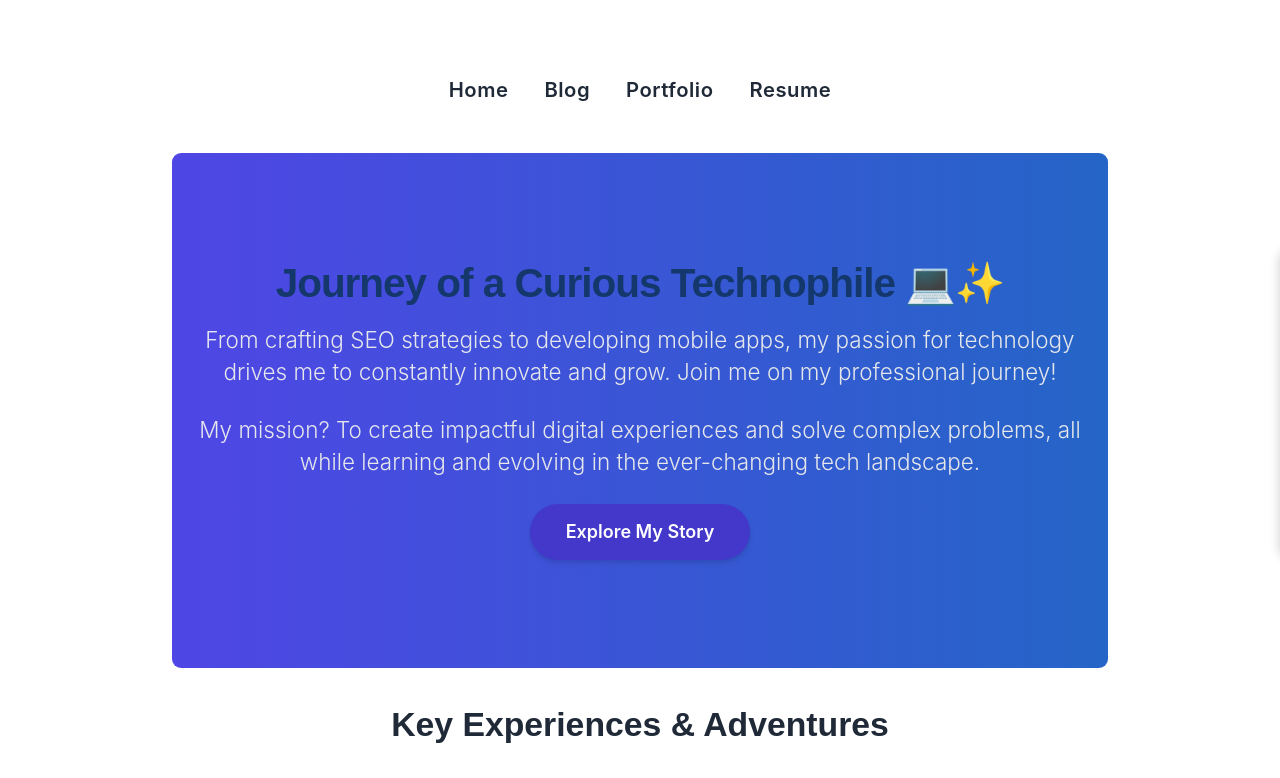
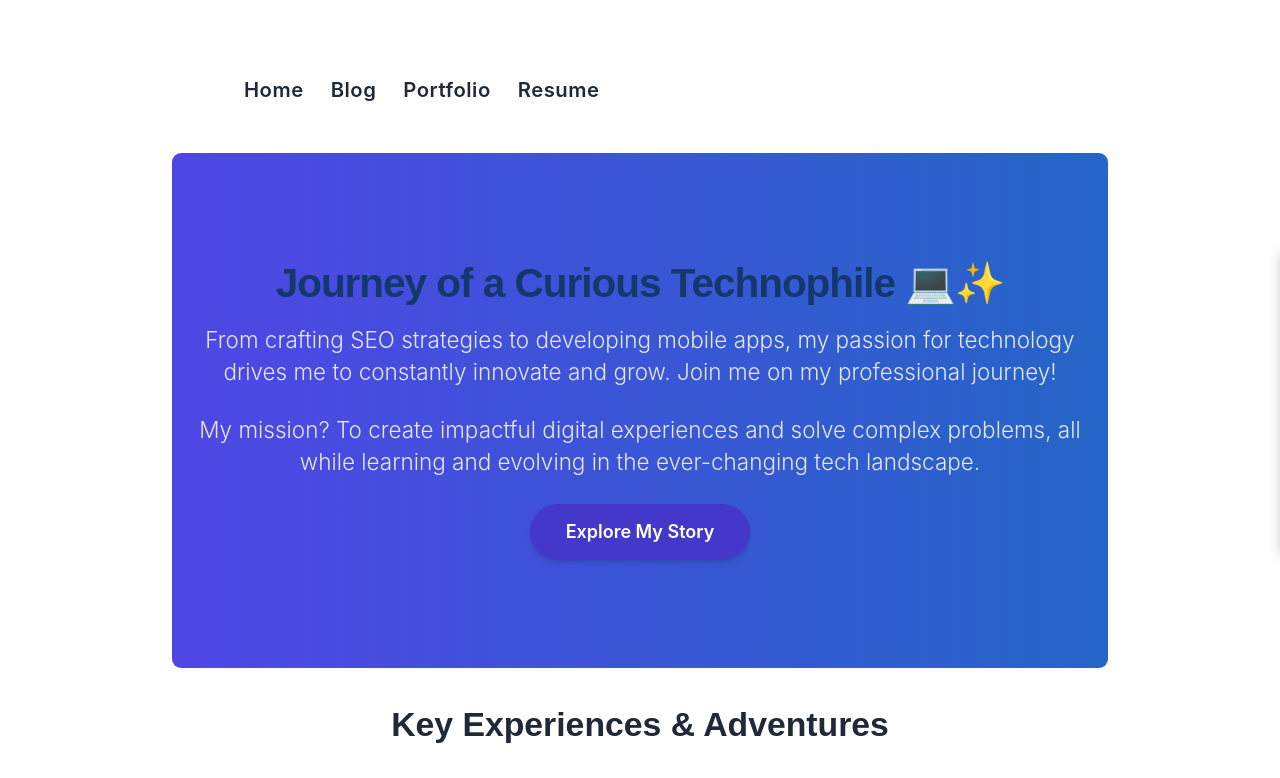
Before and after one commit to aryadh5/myweb, a Next.js app: page /resume in a window 1280 px wide. Shown: the top 778 px of the page. Built offline with nearby package versions, Linux system fonts and the light colour scheme.

Commit message:
fix top navbar spacing

```diff
--- a/components/Navigation.tsx
+++ b/components/Navigation.tsx
@@ -1,7 +1,7 @@
 import Link from 'next/link';
 import React, { useState, useEffect } from 'react';
 import { Switch } from './switch';
-import { FaHome, FaBlog, FaSuitcase, FaUser } from 'react-icons/fa'; // Using React Icons for buttons
+import { FaHome, FaBlog, FaSuitcase, FaUser } from 'react-icons/fa';
 
 type NavigationProps = {
   hideLinks: boolean;
@@ -31,7 +31,9 @@ export const Navigation = ({ hideLinks = false }: NavigationProps) => {
   return (
     <div className="relative">
       {/* Main Navbar with Links */}
-      <nav className="mt-8 mb-6 flex justify-center items-center text-lg font-semibold tracking-wide h-16 space-x-8">
+      <nav className="mt-8 mb-6 flex justify-between items-center text-lg font-semibold tracking-wide h-16 px-4 sm:px-8 md:px-12 lg:px-16">
+        {/* Links - Visible on Medium and Larger Screens */}
+        <div className="flex items-center justify-start w-full max-w-screen-lg mx-auto lg:mx-0 space-x-6">
           {!hideLinks && (
             <>
               <Link
@@ -64,15 +66,16 @@ export const Navigation = ({ hideLinks = false }: NavigationProps) => {
               </Link>
             </>
           )}
+        </div>
       </nav>
 
-      {/* Side Navbar with Icons only */}
+      {/* Side Navbar with Icons only (unchanged, stays fixed) */}
       <div
         className={`fixed top-1/2 right-0 transform -translate-y-1/2 p-4 space-y-6 transition-all duration-500 z-50 ${
           showSideNavbar ? 'translate-x-0' : 'translate-x-full'
         }`}
         style={{
-          width: '60px', // Width of the icon container
+          width: '60px',
           boxShadow: '0 4px 12px rgba(0, 0, 0, 0.2)', // Soft shadow for elegance
           borderRadius: '12px',
           backgroundColor: 'transparent', // Transparent background for both light and dark mode
@@ -104,7 +107,7 @@ export const Navigation = ({ hideLinks = false }: NavigationProps) => {
           <FaUser size={30} />
         </Link>
 
-        {/* Dark/Light Mode Switch (Smaller and streamlined) */}
+        {/* Dark/Light Mode Switch */}
         <div className="mt-6 flex justify-center">
           <Switch className="p-1 bg-transparent" />
         </div>
```
Lines whose indentation alone changed are shown as unchanged.
